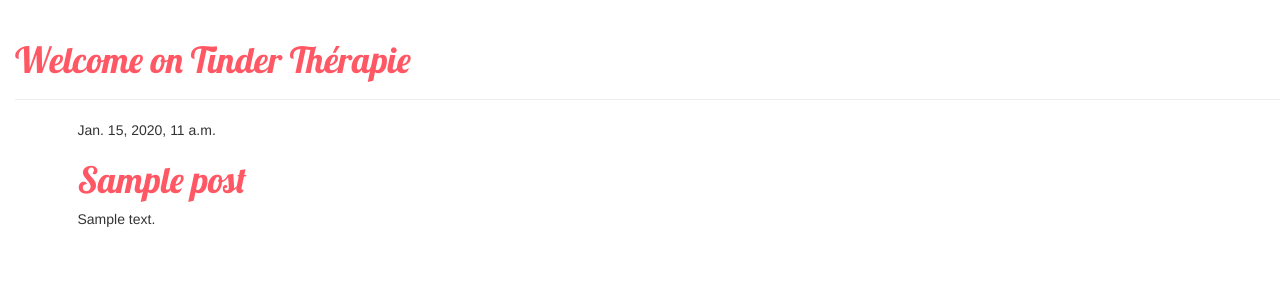
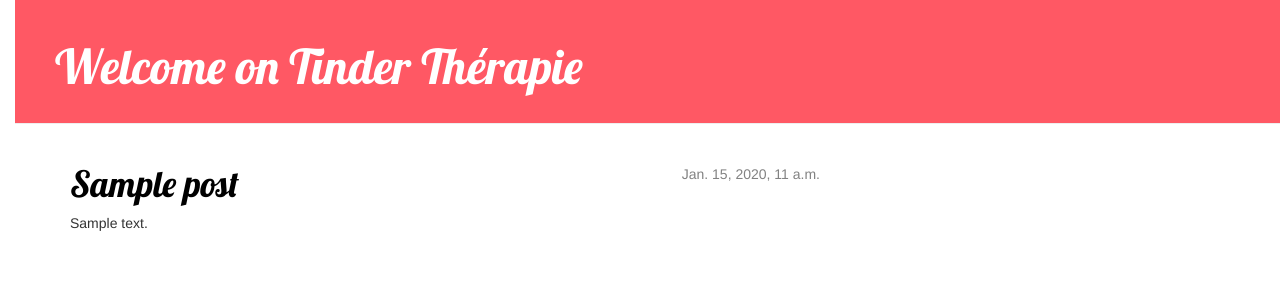
Before and after one commit to anaisthrd/my-first-blog, a Django app: template blog/templates/blog/post_list.html in a window 1280 px wide. Shown: the top 302 px of the page. Run offline with Django 3.2, Linux system fonts and the light colour scheme; the template is opened without the code that fills it: values that come from a table or form of the project are taken from there, others are empty; tables that the repository leaves empty hold one stand-in row (values such as "Sample post"); some libraries are stand-ins or nearby versions.

Commit message:
Changement de style 2.

```diff
--- a/blog/static/css/blog.css
+++ b/blog/static/css/blog.css
@@ -5,3 +5,50 @@
 body {
     padding-left: 15px;
 }
+.page-header {
+    background-color: #FF5864;
+    margin-top: 0;
+    padding: 20px 20px 20px 40px;
+}
+
+.page-header h1, .page-header h1 a, .page-header h1 a:visited, .page-header h1 a:active {
+    color: #ffffff;
+    font-size: 36pt;
+    text-decoration: none;
+}
+
+.content {
+    margin-left: 40px;
+}
+
+h1, h2, h3, h4 {
+    font-family: 'Lobster', cursive;
+}
+
+.date {
+    float: right;
+    color: #828282;
+}
+
+.save {
+    float: right;
+}
+
+.post-form textarea, .post-form input {
+    width: 100%;
+}
+
+.top-menu, .top-menu:hover, .top-menu:visited {
+    color: #ffffff;
+    float: right;
+    font-size: 26pt;
+    margin-right: 20px;
+}
+
+.post {
+    margin-bottom: 70px;
+}
+
+.post h1 a, .post h1 a:visited {
+    color: #000000;
+}
--- a/blog/templates/blog/post_list.html
+++ b/blog/templates/blog/post_list.html
@@ -15,15 +15,13 @@
    <div class="content container">
     <div class="row">
         <div class="col-md-8">
-            {% for post in posts %}
-                <div class="post">
+            <div class="post">
                     <div class="date">
                         {{ post.published_date }}
                     </div>
                     <h1><a href="">{{ post.title }}</a></h1>
                     <p>{{ post.text|linebreaksbr }}</p>
                 </div>
-            {% endfor %}
         </div>
     </div>
 </div>
```
